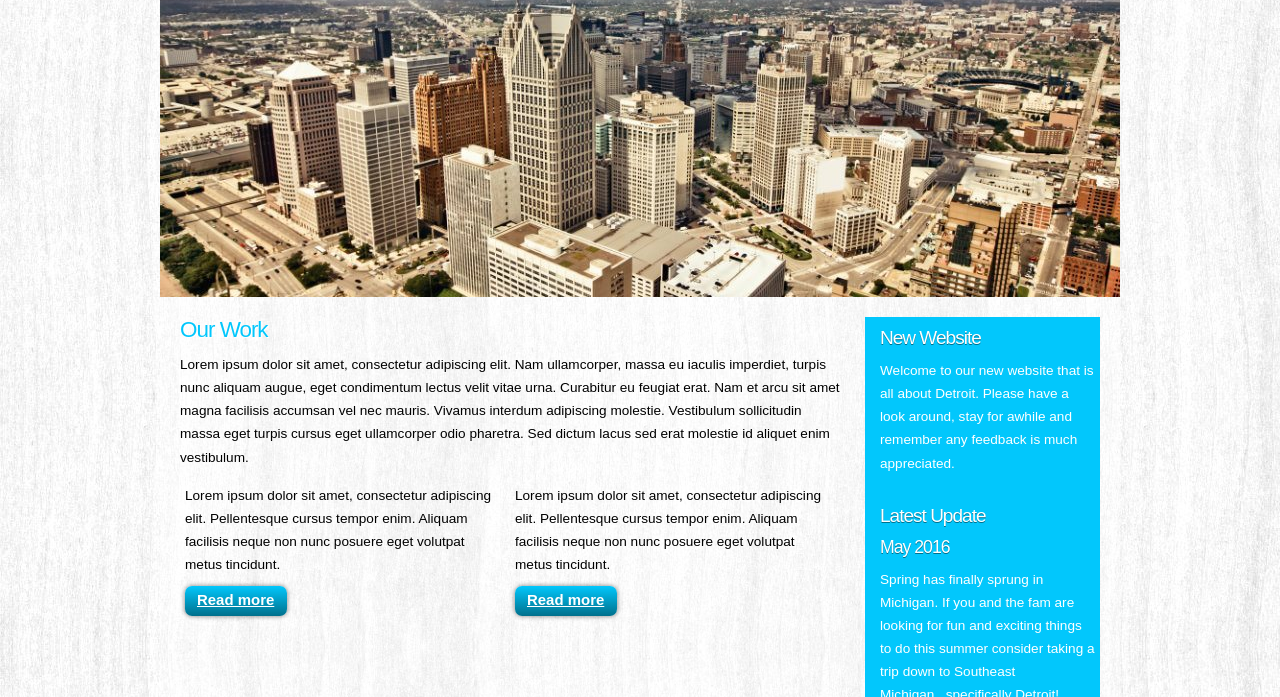
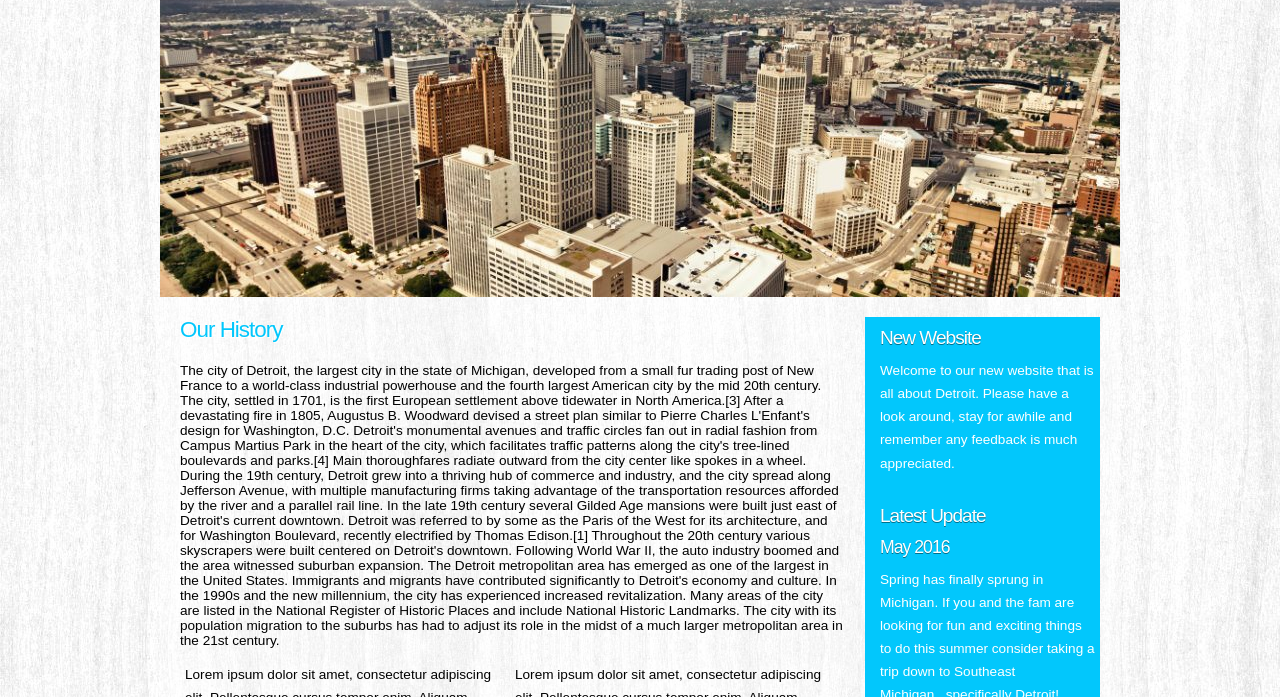
Before and after one commit to Danielle101/CitySite, a plain HTML site: page WebContent/ourwork.html in a window 1280 px wide. Shown: the part 103-800 px from the top of the page. Drawn offline with Linux system fonts and the light colour scheme.

Commit message:
added history paragraphs

```diff
--- a/WebContent/ourwork.html
+++ b/WebContent/ourwork.html
@@ -65,8 +65,12 @@
 
 	  <div id="content">
         <div class="content_item">
-          <h2>Our Work</h2>
-			<p>Lorem ipsum dolor sit amet, consectetur adipiscing elit. Nam ullamcorper, massa eu iaculis imperdiet, turpis nunc aliquam augue, eget condimentum lectus velit vitae urna. Curabitur eu feugiat erat. Nam et arcu sit amet magna facilisis accumsan vel nec mauris. Vivamus interdum adipiscing molestie. Vestibulum sollicitudin massa eget turpis cursus eget ullamcorper odio pharetra. Sed dictum lacus sed erat molestie id aliquet enim vestibulum.</p>
+          <h2>Our History</h2>
+		<p></p>	The city of Detroit, the largest city in the state of Michigan, developed from a small fur trading post of New France to a world-class industrial powerhouse and the fourth largest American city by the mid 20th century. The city, settled in 1701, is the first European settlement above tidewater in North America.[3] After a devastating fire in 1805, Augustus B. Woodward devised a street plan similar to Pierre Charles L'Enfant's design for Washington, D.C. Detroit's monumental avenues and traffic circles fan out in radial fashion from Campus Martius Park in the heart of the city, which facilitates traffic patterns along the city's tree-lined boulevards and parks.[4] Main thoroughfares radiate outward from the city center like spokes in a wheel.
+
+During the 19th century, Detroit grew into a thriving hub of commerce and industry, and the city spread along Jefferson Avenue, with multiple manufacturing firms taking advantage of the transportation resources afforded by the river and a parallel rail line. In the late 19th century several Gilded Age mansions were built just east of Detroit's current downtown. Detroit was referred to by some as the Paris of the West for its architecture, and for Washington Boulevard, recently electrified by Thomas Edison.[1] Throughout the 20th century various skyscrapers were built centered on Detroit's downtown.
+
+Following World War II, the auto industry boomed and the area witnessed suburban expansion. The Detroit metropolitan area has emerged as one of the largest in the United States. Immigrants and migrants have contributed significantly to Detroit's economy and culture. In the 1990s and the new millennium, the city has experienced increased revitalization. Many areas of the city are listed in the National Register of Historic Places and include National Historic Landmarks. The city with its population migration to the suburbs has had to adjust its role in the midst of a much larger metropolitan area in the 21st century. </p>
 		    <div class="content_container">
 		      <p>Lorem ipsum dolor sit amet, consectetur adipiscing elit. Pellentesque cursus tempor enim. Aliquam facilisis neque non nunc posuere eget volutpat metus tincidunt.</p>
 		    	<div class="button_small">
```
